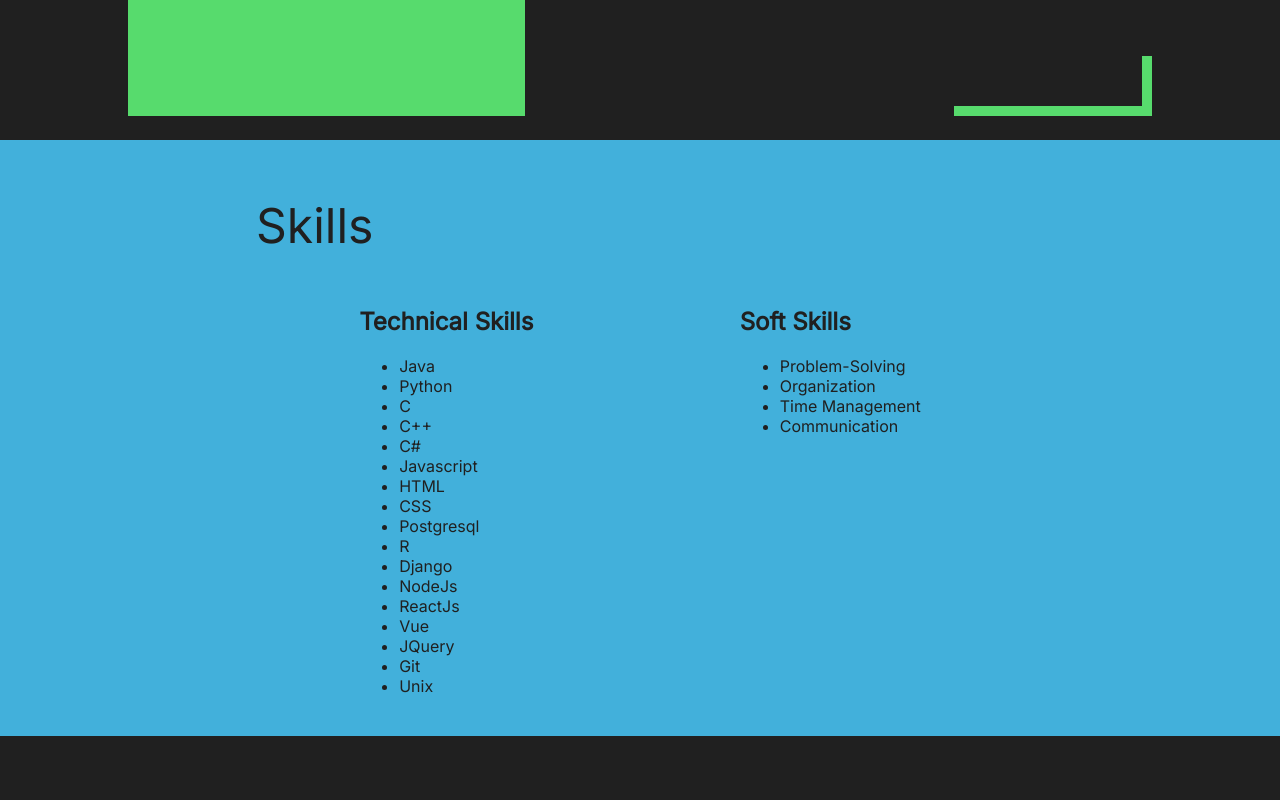
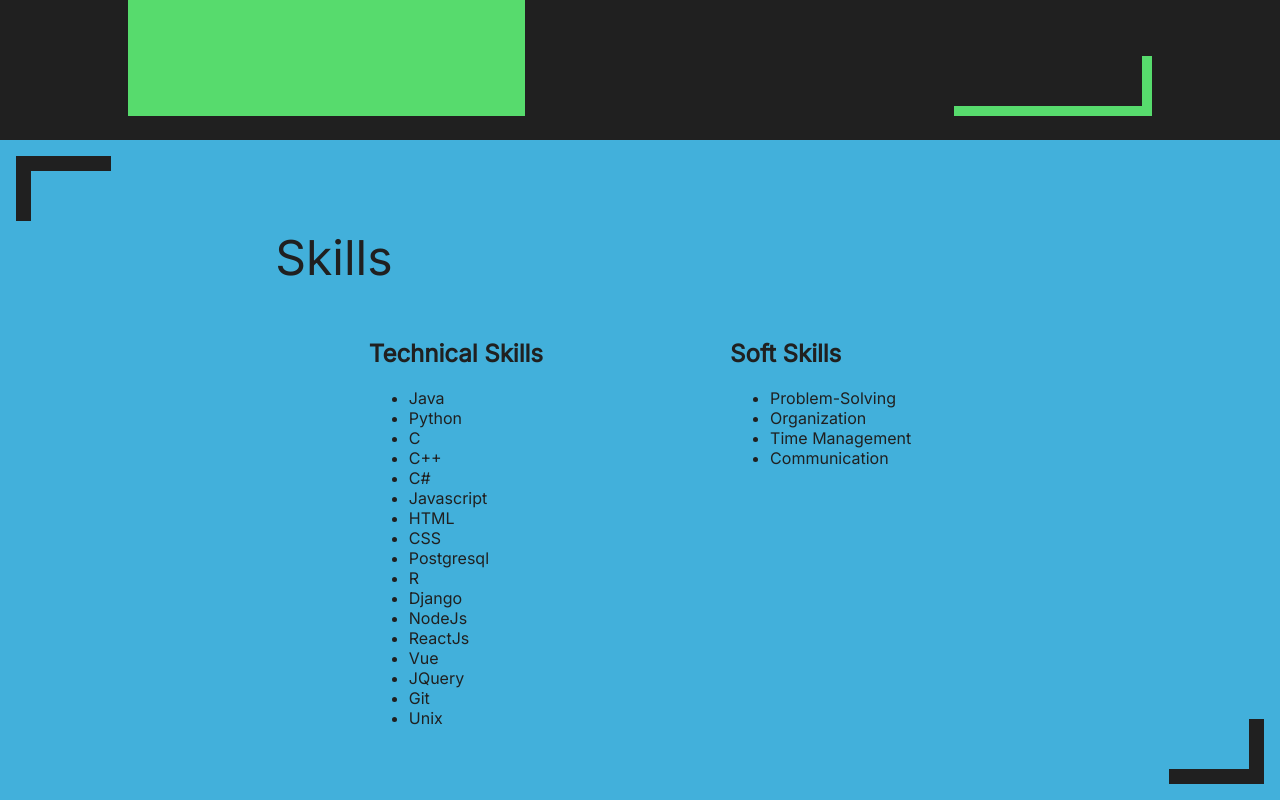
Before and after one commit to mgiann2/PortfolioWebsite, a Vue app: page / in a window 1280 px wide. Shown: the part 660-1460 px from the top of the page. Before the commit the page ends 1396 px from the top, so only its background shows below. Built offline with nearby package versions, Linux system fonts and the light colour scheme.

Commit message:
Added ThemeDiv

```diff
--- a/src/components/SkillsContainer.vue
+++ b/src/components/SkillsContainer.vue
@@ -1,5 +1,6 @@
 <script setup lang="ts">
 import FadeInContainer from './FadeInContainer.vue';
+import ThemeDiv from './ThemeDiv.vue';
 
 const techSkills = ["Java", "Python", "C", "C++", "C#", "Javascript", "HTML", "CSS", "Postgresql", "R",
                     "Django", "NodeJs", "ReactJs", "Vue", "JQuery", "Git", "Unix"];
@@ -7,6 +8,7 @@ const softSkills = ["Problem-Solving", "Organization", "Time Management", "Commu
 </script>
 
 <template>
+    <ThemeDiv main-color="var(--light-blue)" accent-color="var(--black)">
         <div class="skill-container">
             <FadeInContainer delay="0s">
                 <h1>Skills</h1>
@@ -26,11 +28,11 @@ const softSkills = ["Problem-Solving", "Organization", "Time Management", "Commu
                 </div>
             </FadeInContainer>
         </div>
+    </ThemeDiv>
 </template>
 
 <style scoped>
     .skill-container {
-        background-color: var(--light-blue);
         padding: 1.5rem 20%;
         color: var(--black);
     }
--- /dev/null
+++ b/src/components/ThemeDiv.vue
@@ -0,0 +1,44 @@
+<script setup lang="ts">
+
+defineProps<{
+    mainColor?: string
+    accentColor?: string
+}>();
+
+</script>
+
+<template>
+    <div class="main" :style="{backgroundColor: mainColor}">
+        <div class="top-left-accent" :style="{borderColor: accentColor}"></div>
+        <div class="bottom-right-accent" :style="{borderColor: accentColor}"></div>
+        <div><slot/></div>
+    </div>
+</template>
+
+<style>
+    .main {
+        position: relative;
+        min-height: 300px;
+        padding: 2rem;
+    }
+
+    .top-left-accent {
+        position: absolute;
+        top: 1rem;
+        left: 1rem;
+        width: 80px;
+        height: 50px;
+        border-top: solid 15px var(--light-green);
+        border-left: solid 15px var(--light-green);
+    }
+
+    .bottom-right-accent {
+        position: absolute;
+        bottom: 1rem;
+        right: 1rem;
+        width: 80px;
+        height: 50px;
+        border-bottom: solid 15px var(--light-green);
+        border-right: solid 15px var(--light-green);
+    }
+</style>
```
Lines whose indentation alone changed are shown as unchanged.
